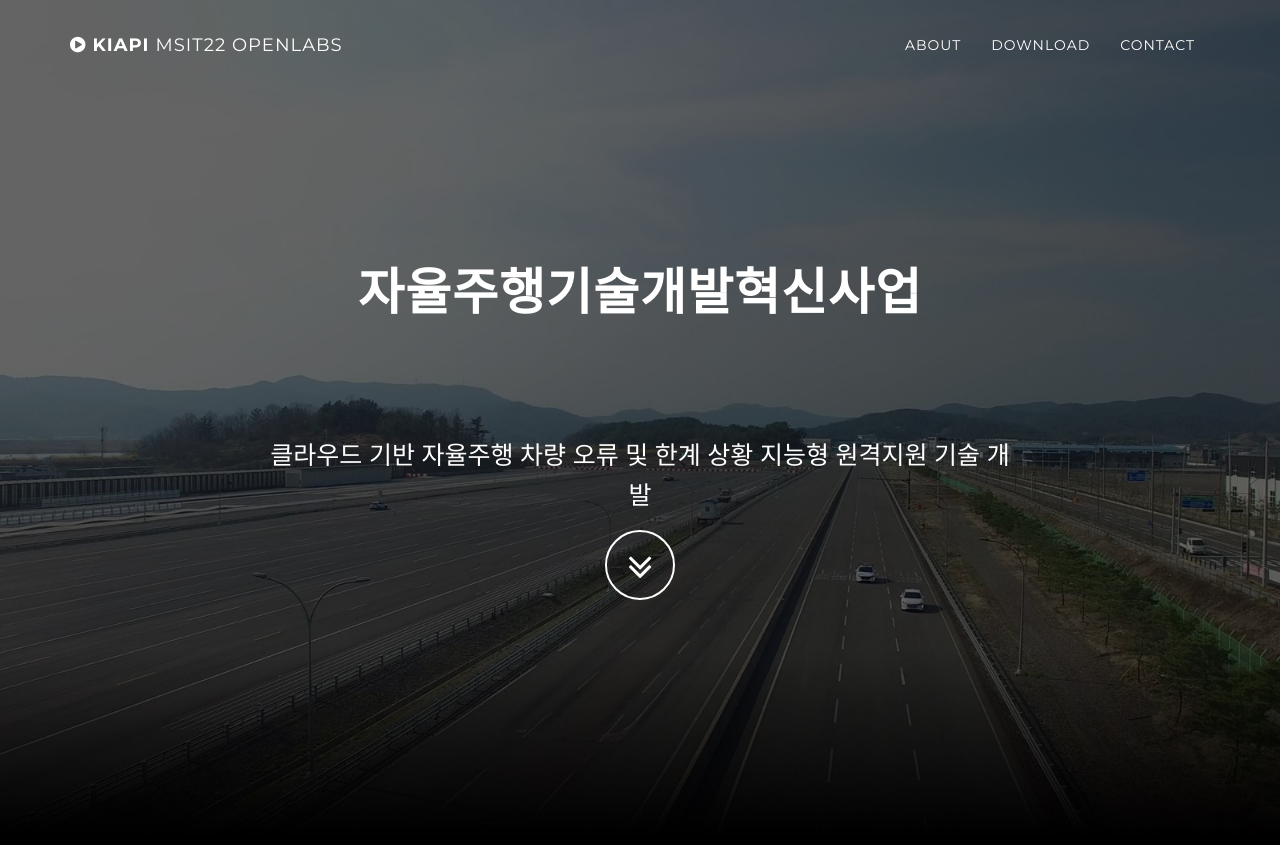
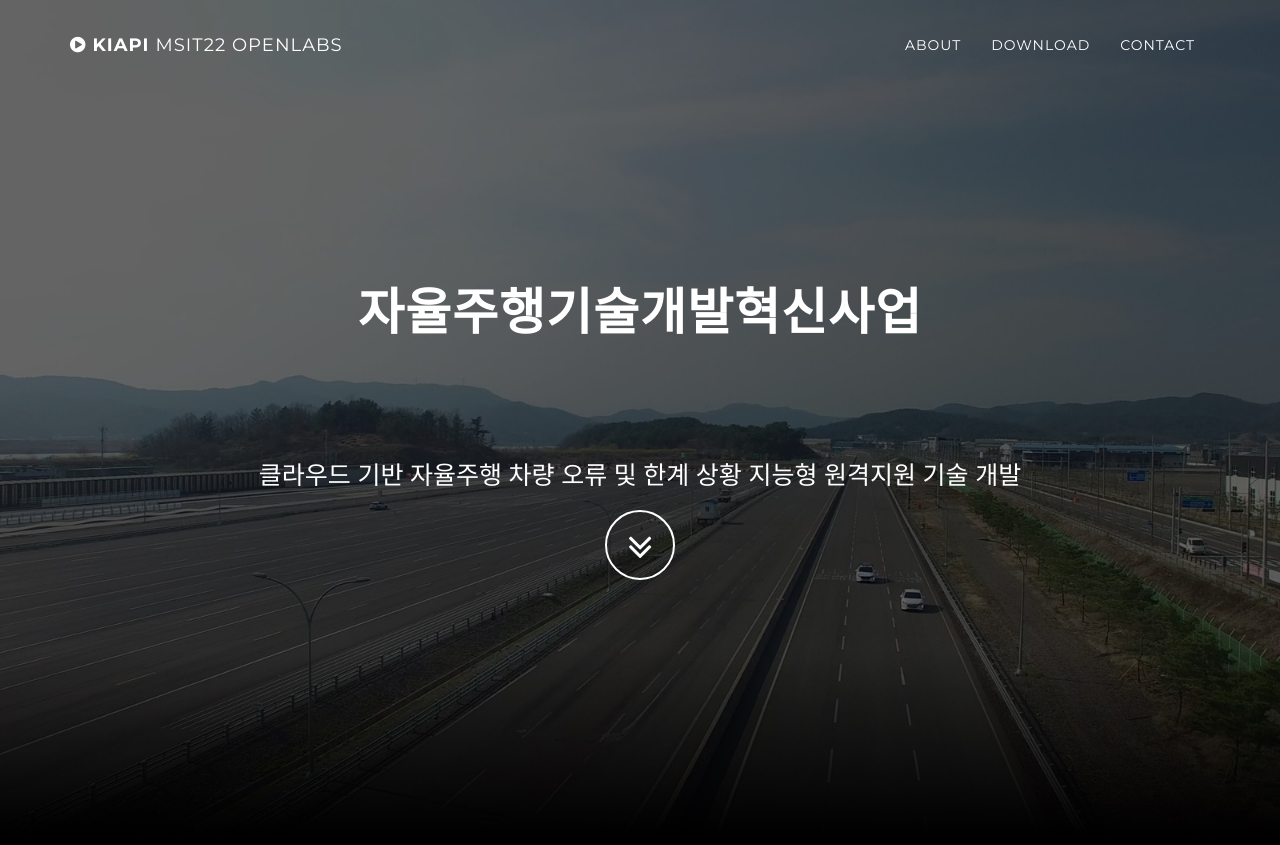
Before and after one commit to knowJang/kiapi-msit-22.github.io, a Jekyll site: the page built from index.html, in a window 1280 px wide and 900 px high. Shown: the top 845 px of the window. Built offline with Jekyll 4.4.1, drawn with Linux system fonts in a browser that asks for light colours.

Commit message:
Update header.html

```diff
--- a/_includes/header.html
+++ b/_includes/header.html
@@ -3,7 +3,7 @@
         <div class="intro-body">
             <div class="container">
                 <div class="row">
-                    <div class="col-md-8 col-md-offset-2">
+                    <div class=col-lg-12 text-center">
                         <h1 class="brand-heading">자율주행기술개발혁신사업</h1>
                         <p class="intro-text"><br><br>클라우드 기반 자율주행 차량 오류 및 한계 상황 지능형 원격지원 기술 개발<br>
                         <a href="#about" class="btn btn-circle page-scroll">
```
